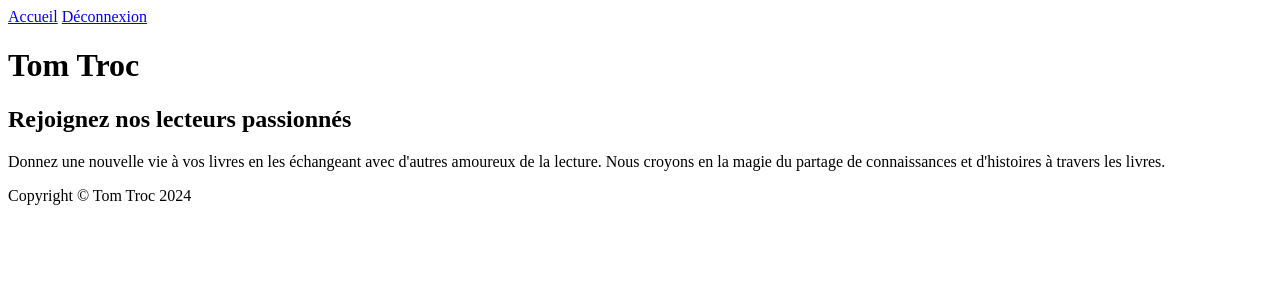
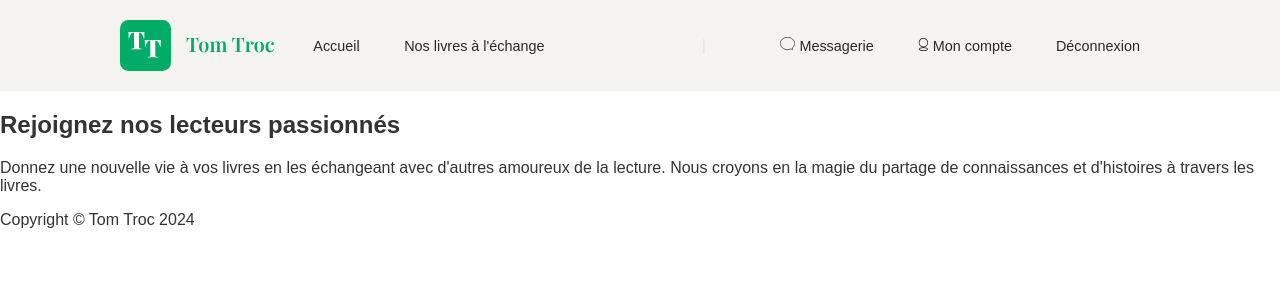
Before and after one commit to nihco2/TomTroc, a PHP site: page / in a window 1280 px wide. Shown: the top 300 px of the page. Run offline with PHP 8.4, Linux system fonts and the light colour scheme; the visitor is signed in with stand-in values (Sample User, id 1).

Commit message:
add:header style

```diff
--- a/css/style.css
+++ b/css/style.css
@@ -0,0 +1,34 @@
+body {
+    font-family: Arial, sans-serif;
+    margin: 0;
+    padding: 0;
+    background-color: #FFFFFF;
+    color: #333333;
+}
+
+.header{
+    background-color: #F5F3EF;
+    padding: 20px 120px;
+    display: grid;
+    grid-template-columns: 1fr 5fr;
+    align-items: center;
+}
+
+.nav {
+    display: flex;
+    justify-content: space-between;
+
+}
+
+.nav a {
+    text-decoration: none;
+    color: #292929;
+    font-size: .9em;
+    margin: 0 20px;
+}
+
+.nav .divider{
+    color: #A6A6A6;
+    margin-right: 50px;
+    opacity: 0.2;
+}
--- a/views/templates/main.php
+++ b/views/templates/main.php
@@ -5,13 +5,27 @@
     <meta name="viewport" content="width=device-width, initial-scale=1.0">
     <title>Tom Troc</title>
     <link rel="stylesheet" href="./css/style.css">
-    <link rel="icon" type="image/png" href="./images/favicon.png" />
+    <link rel="icon" type="image/png" href="img/favicon.png" />
 </head>
 <body>
-    <header>
-        <nav>
-            <a href="index.php">Accueil</a>
-            <?php
+    <header class="header">
+        <img src="img/logo.svg" alt="Logo Tom Troc" class="logo">
+        <nav class="nav">
+            <div>
+                <a href="index.php">Accueil</a>
+                <a href="index.php?action=about">Nos livres à l'échange</a>
+            </div>
+            <div>
+                <span class="divider">|</span>
+                <a href="index.php?action=postItem">
+                    <img src="img/message-icon.svg" alt="Messagerie">
+                    Messagerie
+                </a>
+                <a href="index.php?action=postItem">
+                    <img src="img/account-icon.svg" alt="Mon compte">
+                    Mon compte
+                </a>
+                <?php
                 // Si on est connecté, on affiche le bouton de déconnexion, sinon, on affiche le bouton de connexion :
                 if (isset($_SESSION['user'])) {
                     echo '<a href="index.php?action=signout">Déconnexion</a>';
@@ -19,8 +33,8 @@
                     echo '<a href="index.php?action=signin">Connexion</a>';
                 }
                 ?>
+            </div>
         </nav>
-        <h1>Tom Troc</h1>
     </header>
 
     <main>
```
Also changed, not shown: img/account-icon.svg (added), img/logo.svg (added), img/message-icon.svg (added), img/search-icon.svg (added).
